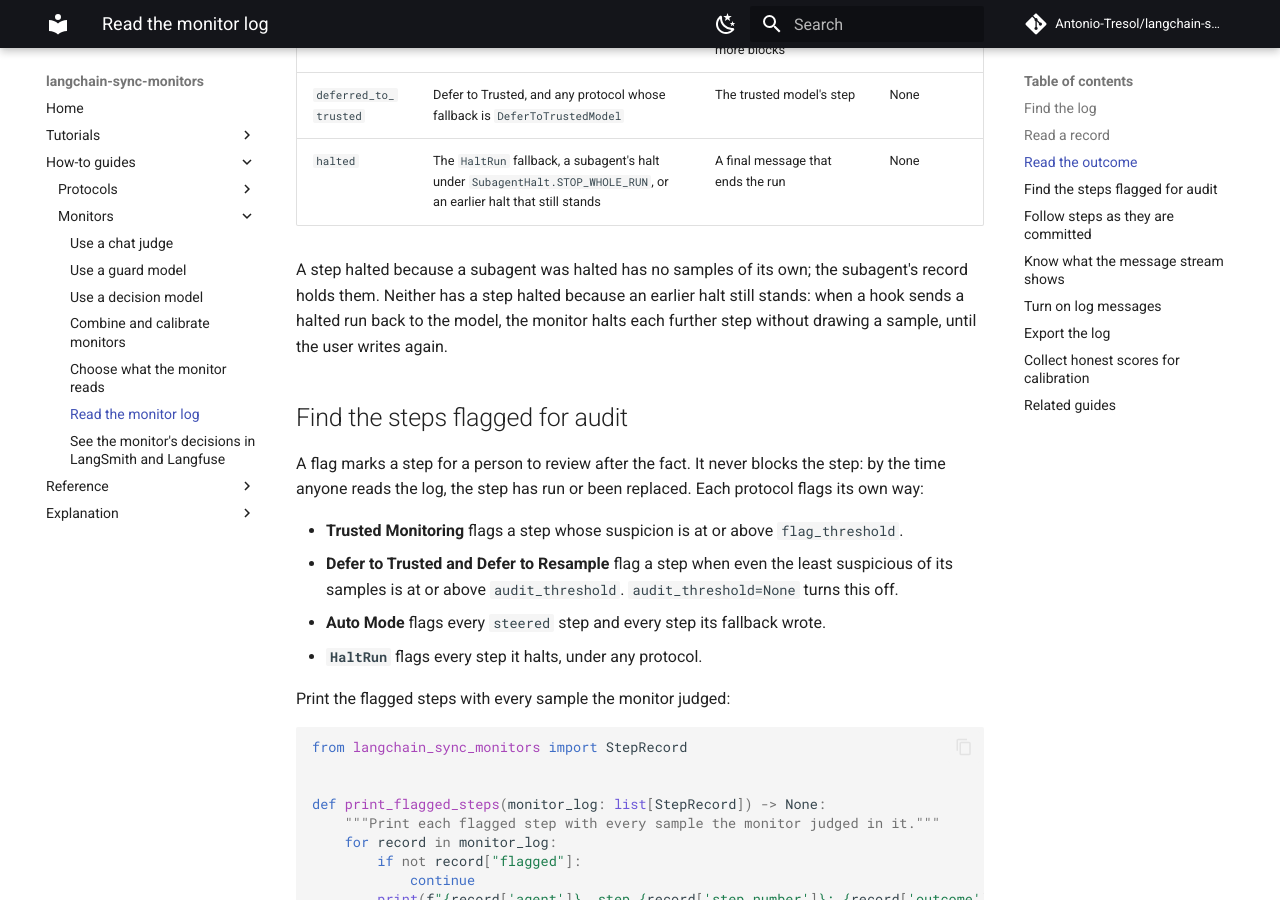
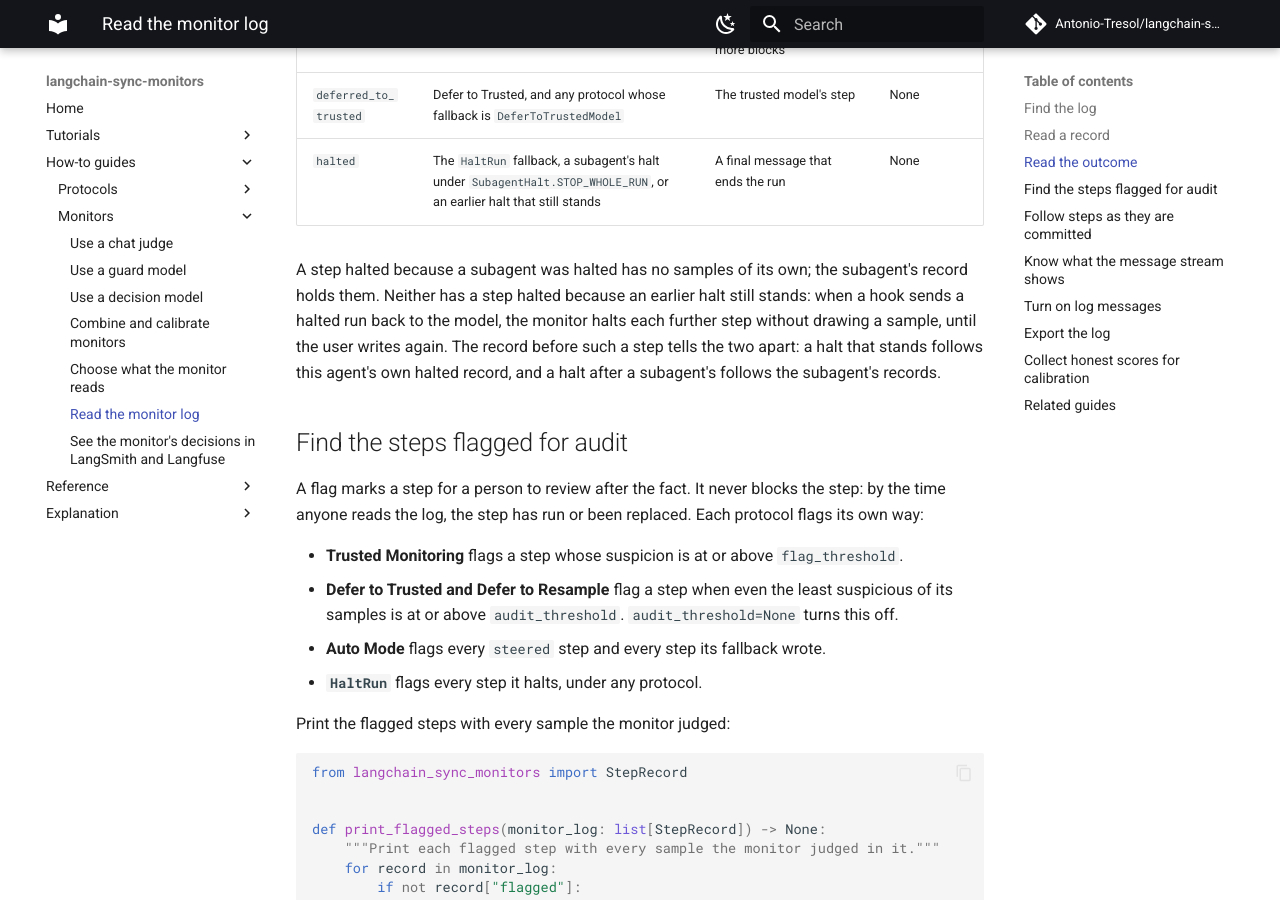
Before and after one commit to omamori-lab/langchain-sync-monitors, an MkDocs documentation site: the page built from docs/how-to/read-the-monitor-log.md, in a window 1280 px wide and 900 px high, scrolled down 2765 px. Built offline with MkDocs 1.6.1 and Material for MkDocs 9.7.7, drawn with Linux system fonts in a browser that asks for light colours; comment, search, counter and statistics services are not loaded.

Commit message:
Say how to tell a standing halt from a subagent's in the log
Both records are halted, flagged, with no samples and no blocks. Until a
record carries a reason of its own, which needs a change to StepRecord,
the guide says how to tell them apart: a halt that stands follows the
agent's own halted record, and a halt after a subagent's follows the
subagent's records.

Co-Authored-By: Claude Opus 5.5 <noreply@anthropic.com>

```diff
--- a/docs/how-to/read-the-monitor-log.md
+++ b/docs/how-to/read-the-monitor-log.md
@@ -107,7 +107,9 @@ A step halted because a subagent was halted has no samples of its own; the
 subagent's record holds them. Neither has a step halted because an earlier
 halt still stands: when a hook sends a halted run back to the model, the
 monitor halts each further step without drawing a sample, until the user
-writes again.
+writes again. The record before such a step tells the two apart: a halt that
+stands follows this agent's own halted record, and a halt after a subagent's
+follows the subagent's records.
 
 ## Find the steps flagged for audit
 
```
